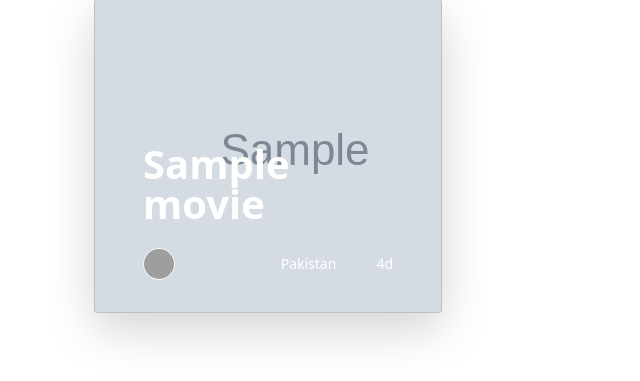
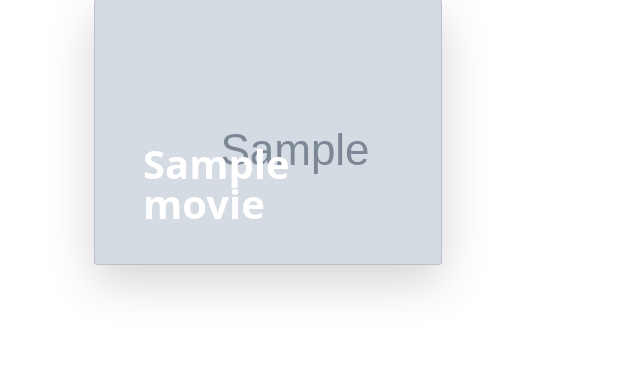
Before and after one commit to KyleGichez/Flask_Blueprints, a Flask app: template app/templates/movies/movie.html in a window 1280 px wide. Shown: the part 194-575 px from the top of the page, without its empty margins (0-640 px from the left). Run offline with Flask 2, Linux system fonts and the light colour scheme; the template is opened without the code that fills it: most values are stand-ins (such as "Sample title", 1, 10 or a date in 2020); grey boxes marked "Sample" are stand-in pictures; parts of the project's set-up code (start-up, migrations or seed data) failed here and were passed over; grey boxes are pictures that could not be loaded.

Commit message:
22.08.16

```diff
--- a/app/config.py
+++ b/app/config.py
@@ -34,7 +34,7 @@ class TestConfig(Config):
 
 """config_options as a dictionary object"""
 config_options = dict(
-    dev_config = DevConfig(),
-    prod_config = ProdConfig(),
-    test_config = TestConfig()
+    development= DevConfig(),
+    production = ProdConfig(),
+    testing = TestConfig()
 )
--- a/app/templates/movies/movie.html
+++ b/app/templates/movies/movie.html
@@ -38,24 +38,6 @@
                     style="background-image: url('{{ movie.poster_path }}');">
                     <div class="d-flex flex-column h-100 p-5 pb-3 text-white text-shadow-1">
                         <h2 class="pt-5 mt-5 mb-4 display-6 lh-1 fw-bold">{{ movie.title }}</h2>
-                        <ul class="d-flex list-unstyled mt-auto">
-                            <li class="me-auto">
-                                <img src="https://github.com/twbs.png" alt="{{ movie.title }}" width="32" height="32"
-                                    class="rounded-circle border border-white">
-                            </li>
-                            <li class="d-flex align-items-center me-3">
-                                <svg class="bi me-2" width="1em" height="1em">
-                                    <use xlink:href="#geo-fill"></use>
-                                </svg>
-                                <small>Pakistan</small>
-                            </li>
-                            <li class="d-flex align-items-center">
-                                <svg class="bi me-2" width="1em" height="1em">
-                                    <use xlink:href="#calendar3"></use>
-                                </svg>
-                                <small>4d</small>
-                            </li>
-                        </ul>
                     </div>
                 </div>
             </div>
--- a/manage.py
+++ b/manage.py
@@ -2,7 +2,7 @@ from app import create_app
 
 def run_app():
     """Run the development server"""
-    environment_config = 'dev_config'
+    environment_config = 'development'
     app_instance = create_app(environment_config)
     app_instance.run()
 
```
Also changed, not shown: 2 other files.
